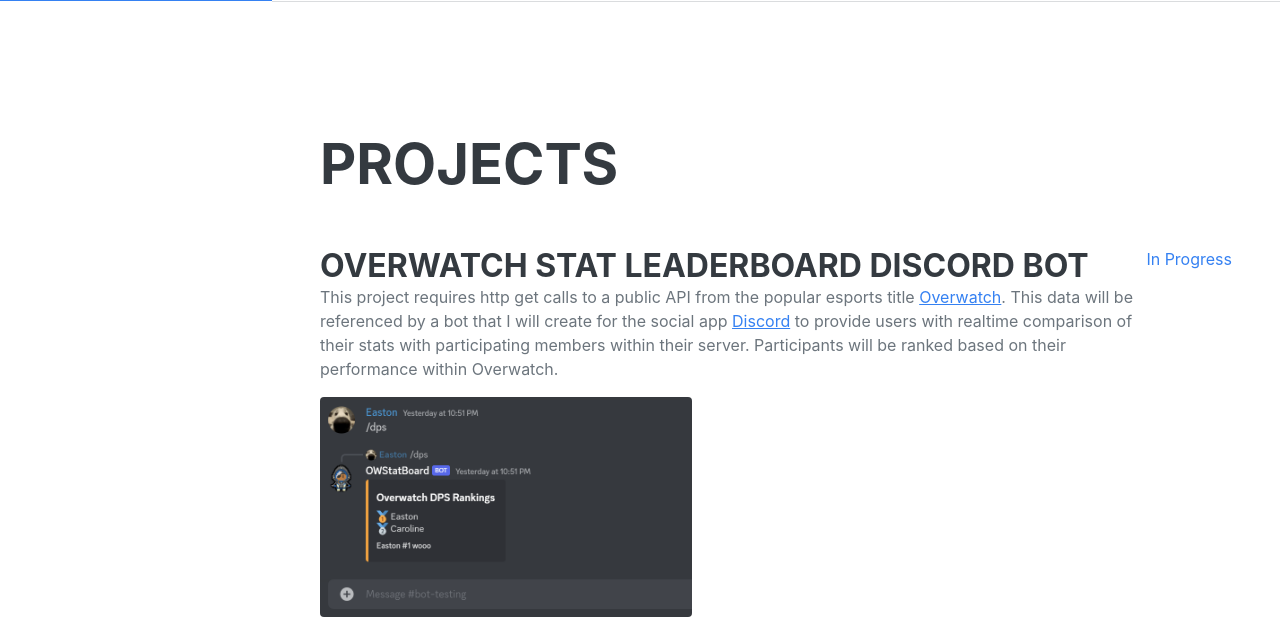
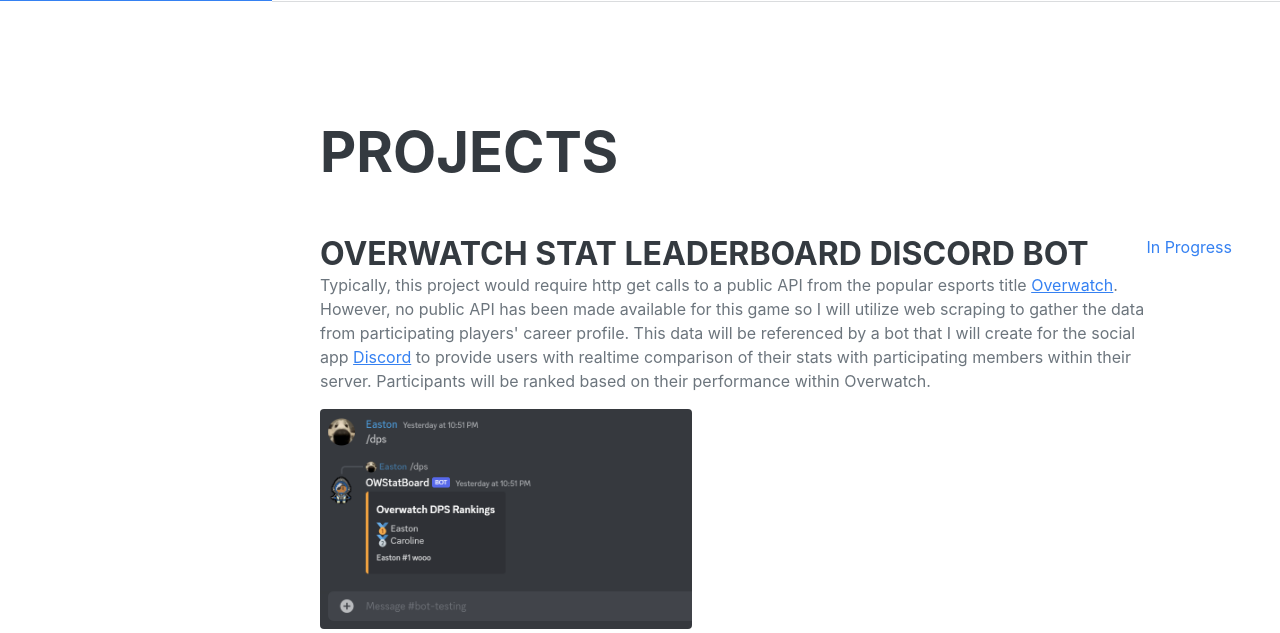
Before and after one commit to erayner305/flask_resume, a Flask app: page / in a window 1280 px wide. Shown: the part 799-1432 px from the top of the page. Run offline with Flask 2, Linux system fonts and the light colour scheme; some libraries are stand-ins or nearby versions; some web fonts are replaced.

Commit message:
Not sure why it needs me to commit but oh well

```diff
--- a/templates/index.html
+++ b/templates/index.html
@@ -65,7 +65,8 @@
                         <div class="flex-grow-1">
                             <h3 class="mb-0">Overwatch Stat Leaderboard Discord Bot</h3>
                             <p>
-                            This project requires http get calls to a public API from the popular esports title <a href="https://overwatch.blizzard.com/en-us/" style = 'color:rgba(53, 129, 242)'>Overwatch</a>.
+                            Typically, this project would require http get calls to a public API from the popular esports title <a href="https://overwatch.blizzard.com/en-us/" style = 'color:rgba(53, 129, 242)'>Overwatch</a>.
+                            However, no public API has been made available for this game so I will utilize web scraping to gather the data from participating players' career profile.
                             This data will be referenced by a bot that I will create for the social app <a href="https://discord.com/" style = 'color:rgba(53, 129, 242)'>Discord</a>
                             to provide users with realtime comparison of their stats with participating members within their server. Participants will be ranked based on their performance within Overwatch.
                             </p>
```
